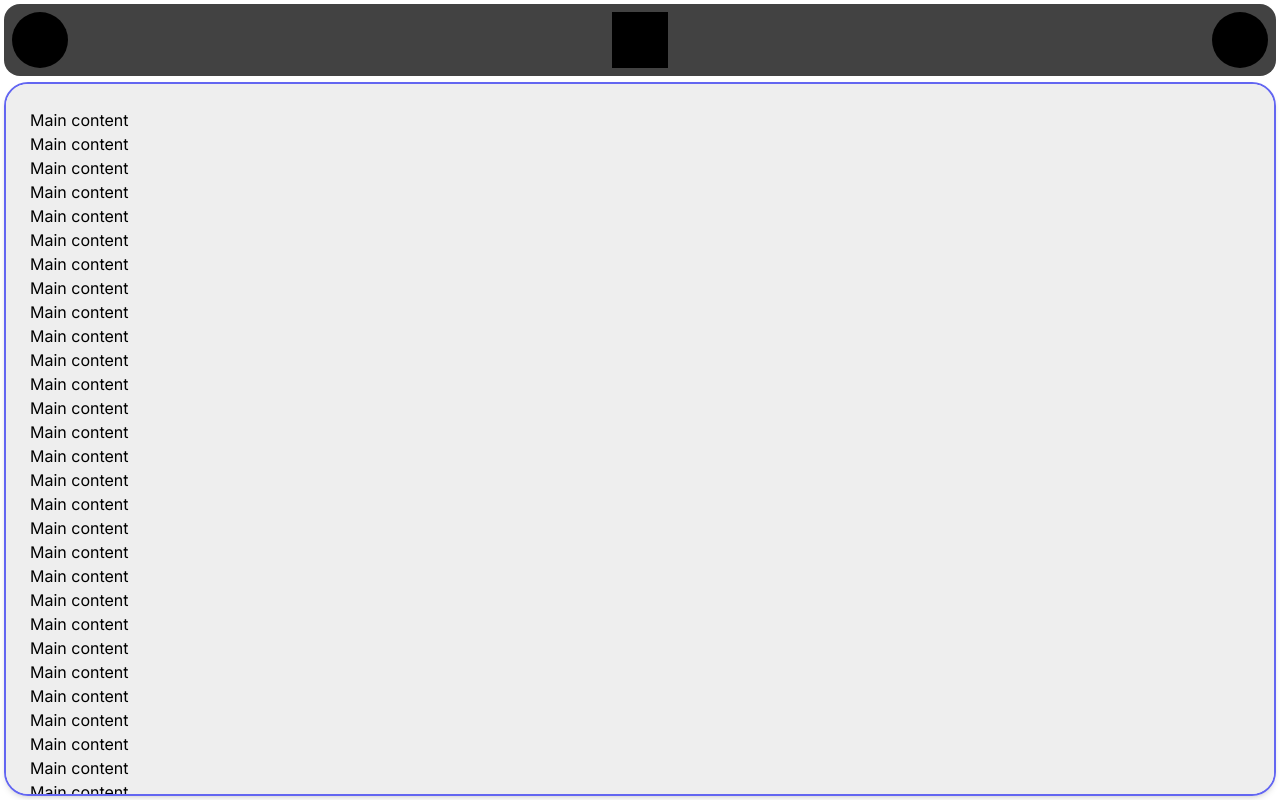
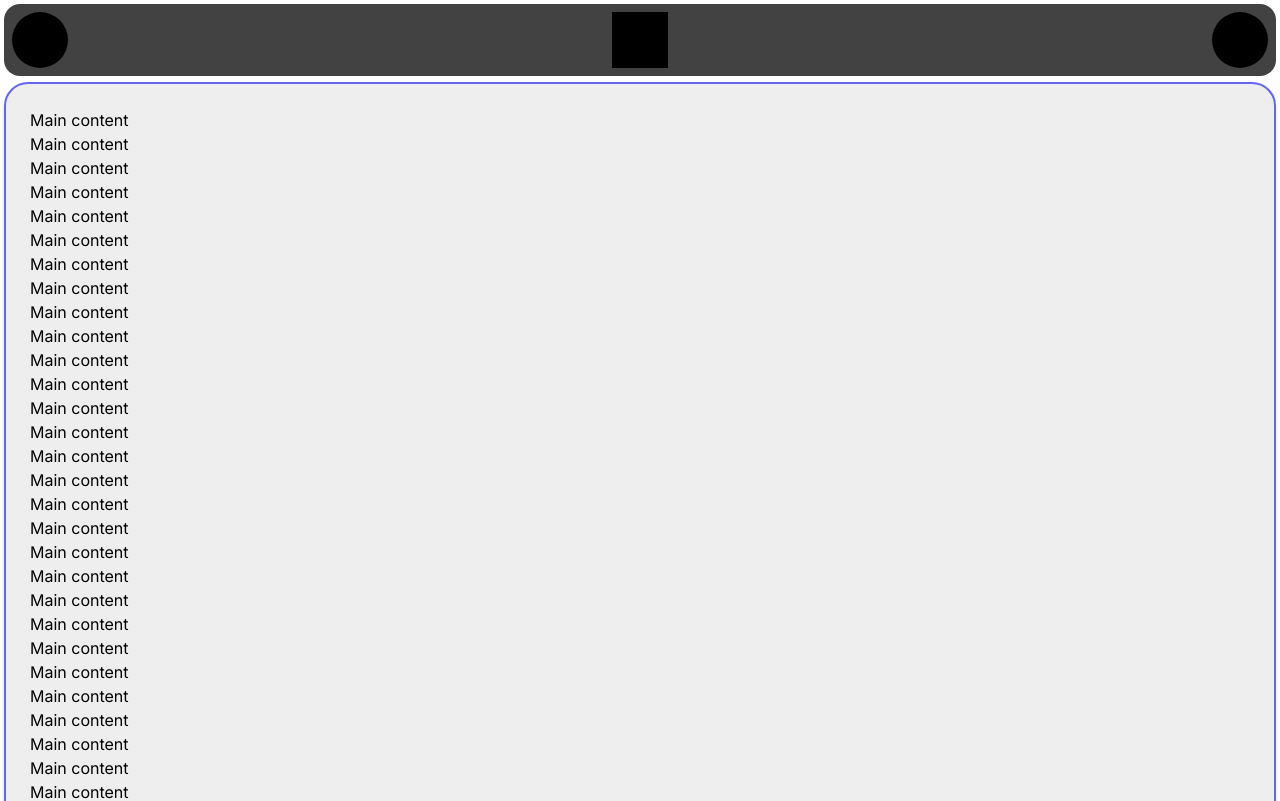
Before and after one commit to theacing/tg-web-app-next, a Next.js app: page / in a window 1280 px wide. Shown: the top 801 px of the page. Built offline with nearby package versions, Linux system fonts and the light colour scheme.

Commit message:
tg viewport height

```diff
--- a/app/globals.css
+++ b/app/globals.css
@@ -5,7 +5,7 @@
 html,
 body,
 :root{
-    height: 100%;
+    height: var(--tg-viewport-height);
 }
 
 body{
```
